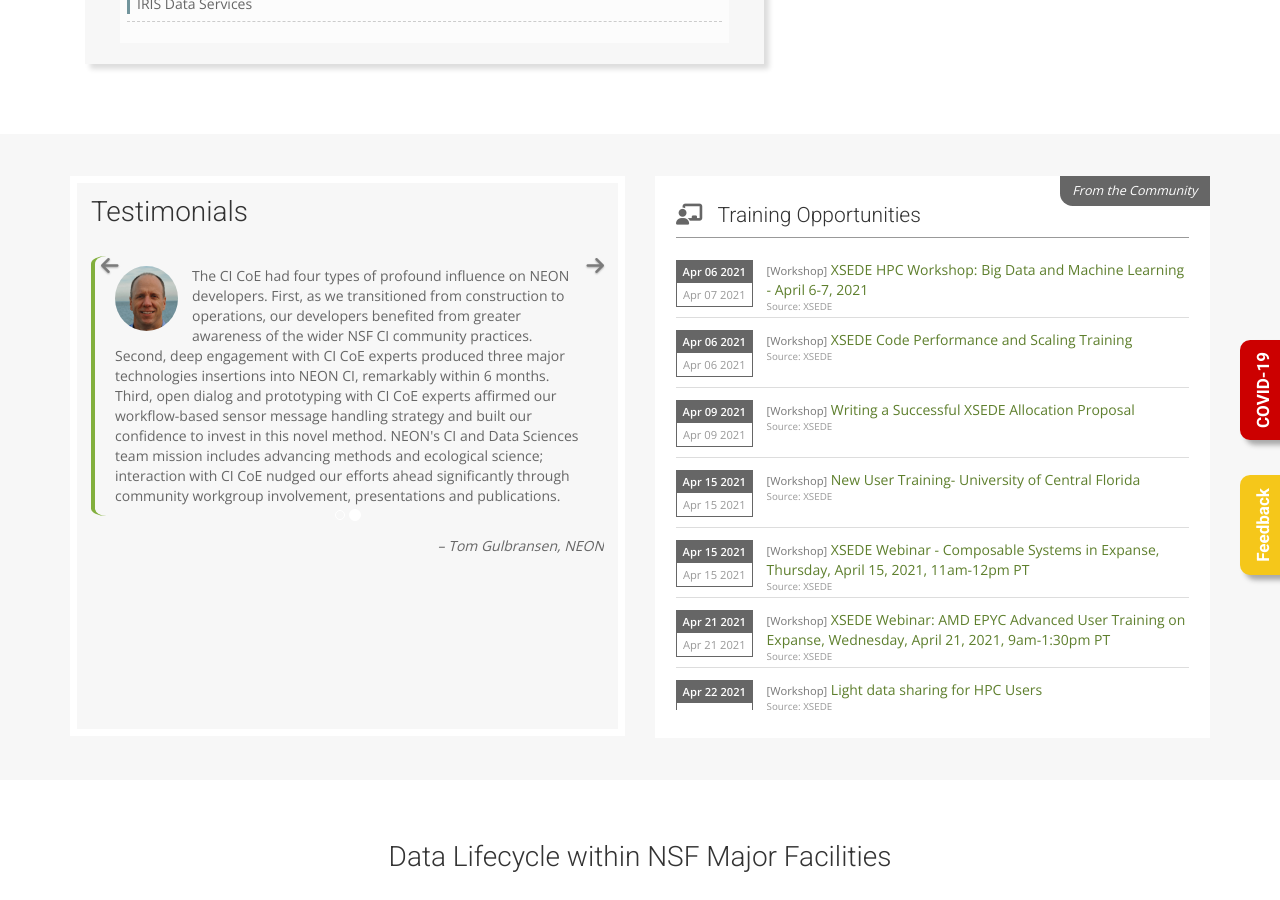
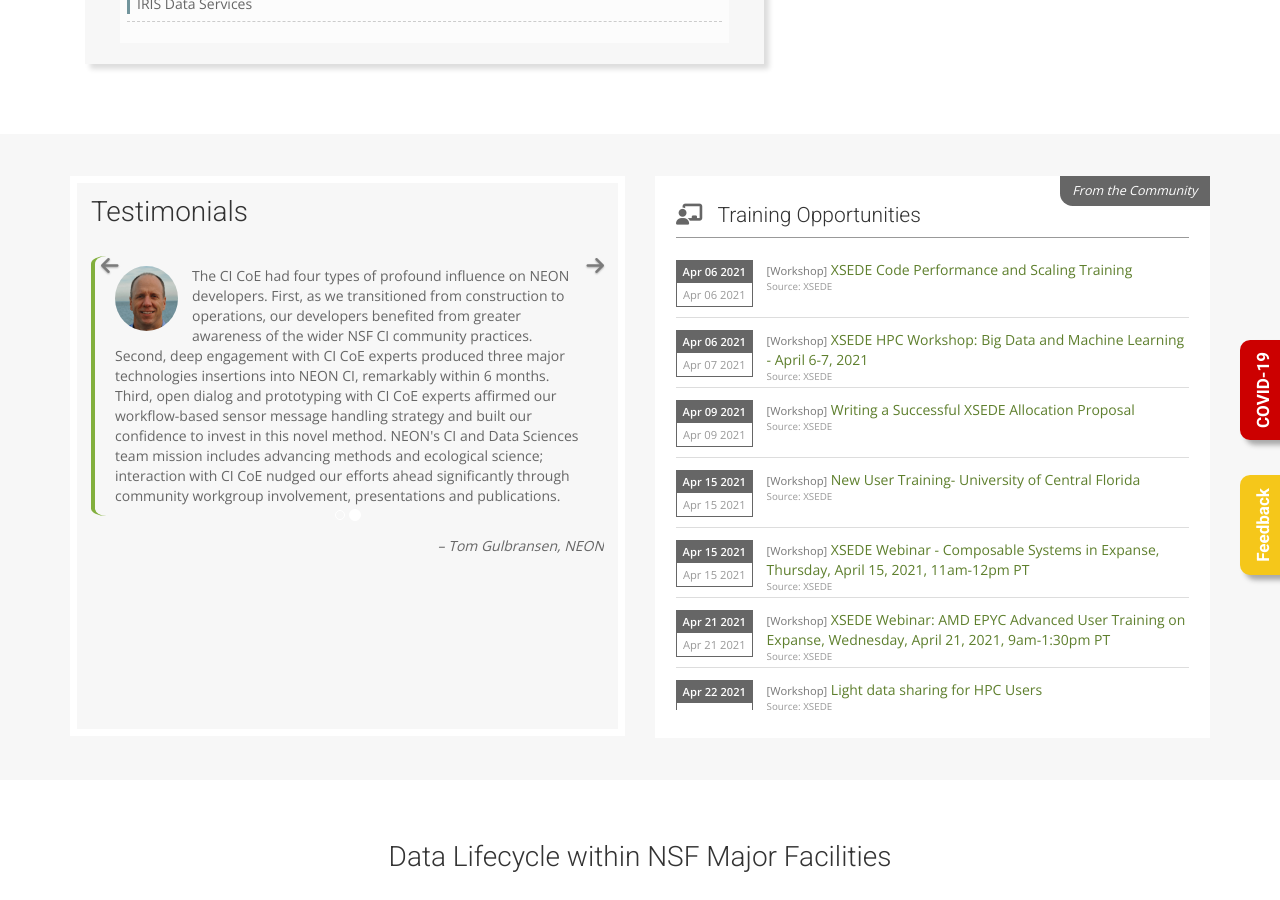
Before and after one commit to cicoe/cicoe.github.io, a Jekyll site: the page built from index.html, in a window 1280 px wide and 900 px high, scrolled down 1099 px. Built offline with Jekyll 4.4.1, drawn with Linux system fonts in a browser that asks for light colours; nearby versions of some CDN libraries; some web fonts are replaced; comment, search, counter and statistics services are not loaded; part of the change alters nothing that is shown.

```diff
--- a/_data/training_opportunities.yml
+++ b/_data/training_opportunities.yml
@@ -1,3 +1,10 @@
+- categroy: Workshop
+  end_date: April 06, 2021
+  source: XSEDE
+  start_date: April 06, 2021
+  time: ''
+  title: XSEDE Code Performance and Scaling Training
+  website: "https://www.xsede.org/web/xup/course-calendar/-/training-user/class/2332/session/3993/register"
 - categroy: Workshop
   end_date: April 07, 2021
   source: XSEDE
@@ -5,13 +12,6 @@
   time: ''
   title: 'XSEDE HPC Workshop: Big Data and Machine Learning - April 6-7, 2021'
   website: "https://www.xsede.org/web/xup/course-calendar/-/training-user/class/2313/session/3973/register"
-- categroy: Workshop
-  end_date: April 06, 2021
-  source: XSEDE
-  start_date: April 06, 2021
-  time: ''
-  title: XSEDE Code Performance and Scaling Training
-  website: "https://www.xsede.org/web/xup/course-calendar/-/training-user/class/2332/session/3993/register"
 - categroy: Workshop
   end_date: April 09, 2021
   source: XSEDE
```
